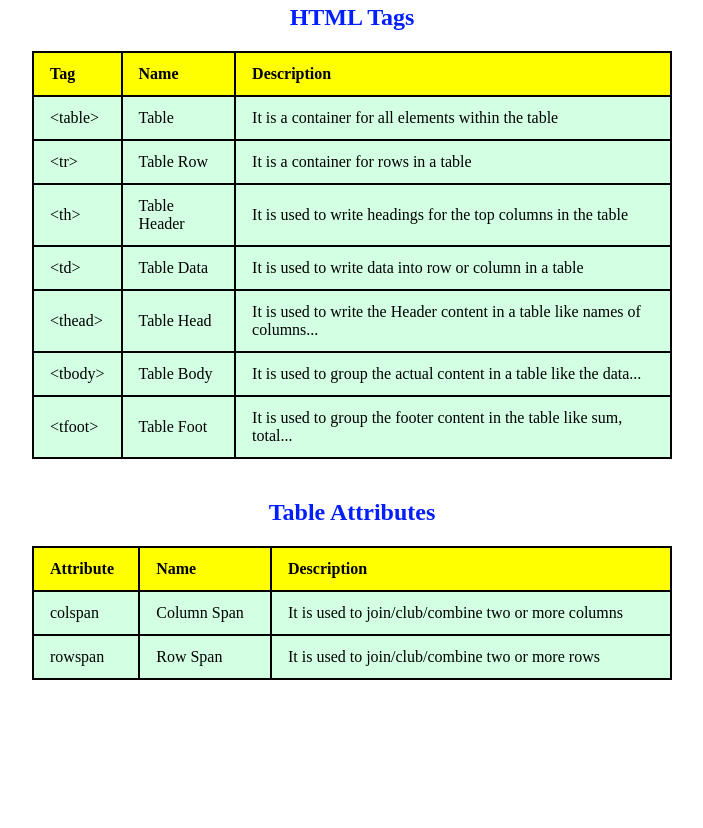
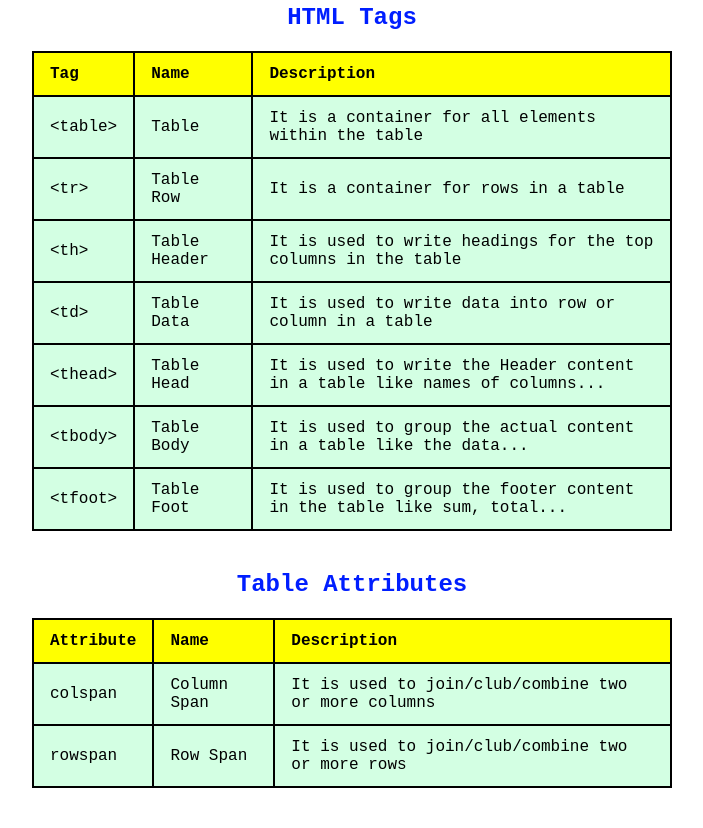
Before and after one commit to Mohammed-ObaidUllah/HtmlTableCheatsheet.io, a plain HTML site: page index.html in a window 1280 px wide. Shown: the part 83-911 px from the top of the page, without its empty margins (288-991 px from the left). Before the commit the page ends 803 px from the top, so only its background shows below. Drawn offline with Linux system fonts and the light colour scheme.

Commit message:
Adding font-family monospace

```diff
--- a/style.css
+++ b/style.css
@@ -3,6 +3,7 @@
     margin: 0;
     padding: 0;
     box-sizing: border-box;
+    font-family: monospace, serif;
   }
 
   /* Center and style the main heading */
```
